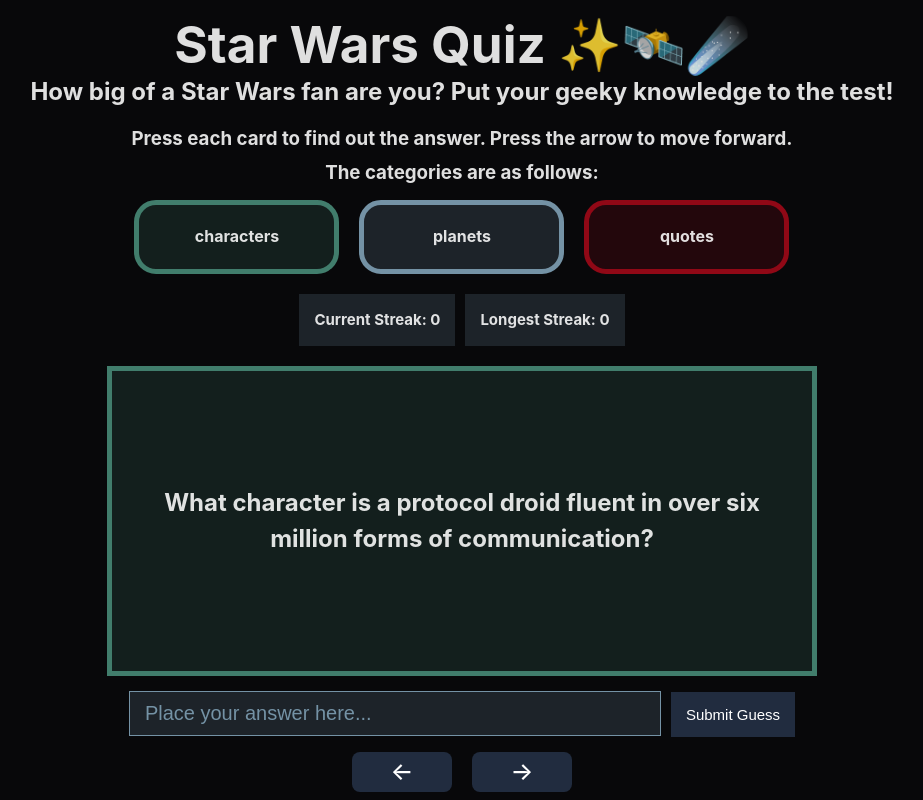
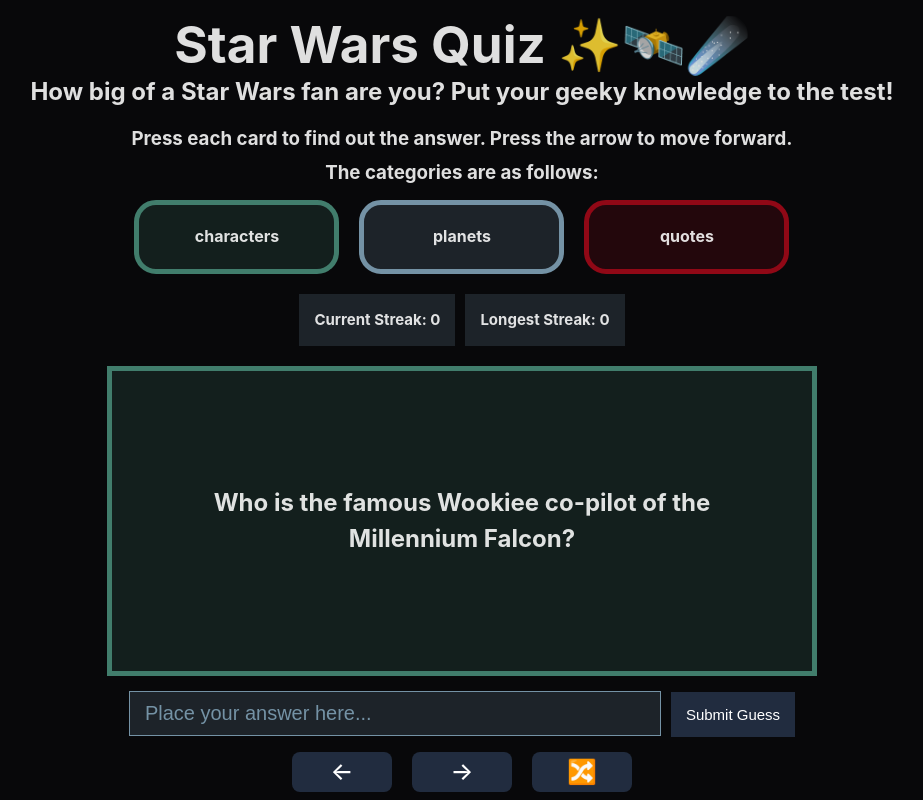
Before and after one commit to lanaramadan/flashcards, a React (Vite) app: page / in a window 1280 px wide. Shown: the whole page, without its empty margins (178-1101 px from the left). Built offline with nearby package versions, Linux system fonts and the light colour scheme.

Commit message:
Moving forwards through the questions + shuffle

```diff
--- a/src/components/card.jsx
+++ b/src/components/card.jsx
@@ -1,48 +1,81 @@
 import React from "react";
-import { useState } from 'react';
+import { useState, useEffect } from 'react';
 import questionsJson from "./questions.json"
 
 const Card = (props) => {
+    // constants to keep track of the dictionary
+    const [questionDictionary, setQuestionDictionary] = useState(questionsJson.questions);
+    const [questionIndex, setQuestionIndex] = useState(0);
+
+    // constants to keep track of the streaks
+    const [streak, setStreak] = useState(0);
+    const [longestStreak, setLongestStreak] = useState(0);
+
+    // constant to keep track of the current side - alternates between "question" and "answer"
+    const [currentSide, setCurrentSide] = useState("question");
+
+    // constant to keep track of whether the guess was correct - alternates between "none" and "correct" and "incorrect"
+    const [currentGuessType, setCurrentGuessType] = useState("none");
+
     const getQuestion = () => {
-        // return questions[Math.floor(Math.random() * questions.length)];
-        let randomQuestionInfo = questionsJson.questions[Math.floor(Math.random() * questionsJson.questions.length)];
+        // if the index is too high, reset to 0
+        if (questionIndex >= Object.keys(questionDictionary).length) {
+            setQuestionIndex(0);
+            return ["n/a", "No question available", "No answer available"];
+
+        }
+
+        // returning the next item from the dictionary
+        let randomQuestionInfo = questionDictionary[questionIndex];
         return [randomQuestionInfo.type, randomQuestionInfo.question, randomQuestionInfo.answer]
+    };
+
+    const shuffleQuestions = () => {
+        let newQuestionDictionary = questionsJson.questions
+
+        // shuffling the dictionary
+        for (let i = newQuestionDictionary.length - 1; i > 0; i--) {
+            const j = Math.floor(Math.random() * (i + 1));
+            [newQuestionDictionary[i], newQuestionDictionary[j]] = [newQuestionDictionary[j], newQuestionDictionary[i]];
+        }
+
+        // updating the dictionary and resetting the index
+        setQuestionDictionary(newQuestionDictionary)
+        setQuestionIndex(0)
+        newQuestion()
+
+        return newQuestionDictionary
+    }
+
+    const previousQuestion = () => {
 
     };
 
-    const [questionIndex, setQuestionIndex] = useState(0);
+    const newQuestion = () => {
+        // updating the constants that track the current question
+        const [raw_type, raw_question, raw_answer] = getQuestion();
+        setType(raw_type);
+        setQuestion(raw_question);
+        setAnswer(raw_answer);
 
-    const [streak, setStreak] = useState(0);
-    const [longestStreak, setLongestStreak] = useState(0);
+        // resetting variables
+        setCurrentSide("question")
+        setCurrentGuessType("none")
+        setGuess('')
+        setQuestionIndex(questionIndex + 1)
+    };
 
-    // alternates between "question" and "answer"
-    const [currentSide, setCurrentSide] = useState("question");
-
-    // alternates between "none" and "correct" and "incorrect"
-    const [currentGuessType, setCurrentGuessType] = useState("none");
-
+    // constants to keep track of the current question
     const [raw_type, raw_question, raw_answer] = getQuestion();
     const [type, setType] = useState(raw_type);
     const [question, setQuestion] = useState(raw_question);
     const [answer, setAnswer] = useState(raw_answer);
     const [guess, setGuess] = useState("");
 
-    const previousQuestion = () => {
-
-    };
-
-    const newQuestion = () => {
-        const [raw_type, raw_question, raw_answer] = getQuestion();
-        setType(raw_type);
-        setQuestion(raw_question);
-        setAnswer(raw_answer);
-        setCurrentSide("question")
-        setCurrentGuessType("none")
-        setGuess('')
-    };
-
+    // switches the current side when card is clicked
     const switchSide = () => {setCurrentSide(currentSide === "question" ? "answer" : "question")};
 
+    // updates guess with what's in the textbox
     const handleGuess = (e) => {setGuess(e.target.value)};
     const checkGuess = (answer) => {
         if (guess.toLowerCase() === answer.toLowerCase()) {
@@ -90,6 +123,7 @@
                 <div className="arrow">
                     <button onClick={previousQuestion}>←</button>
                     <button onClick={newQuestion}>→</button>
+                    <button onClick={shuffleQuestions}>🔀</button>
                 </div>
             </div>
         </div>
```
